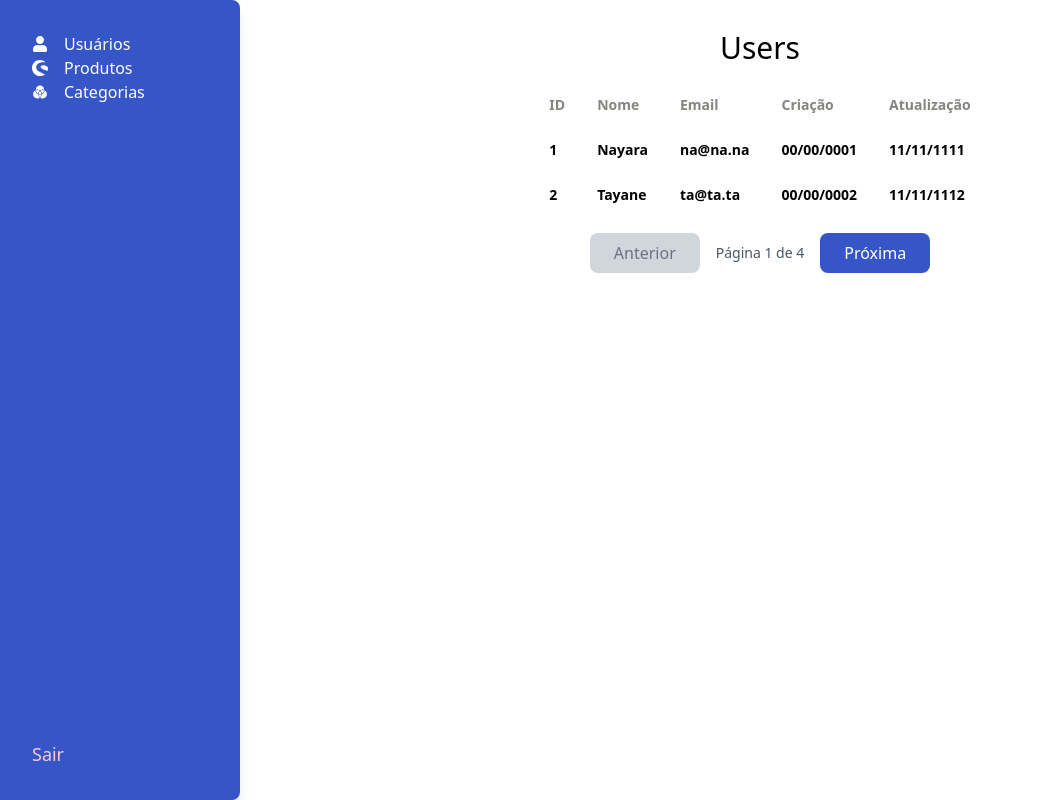
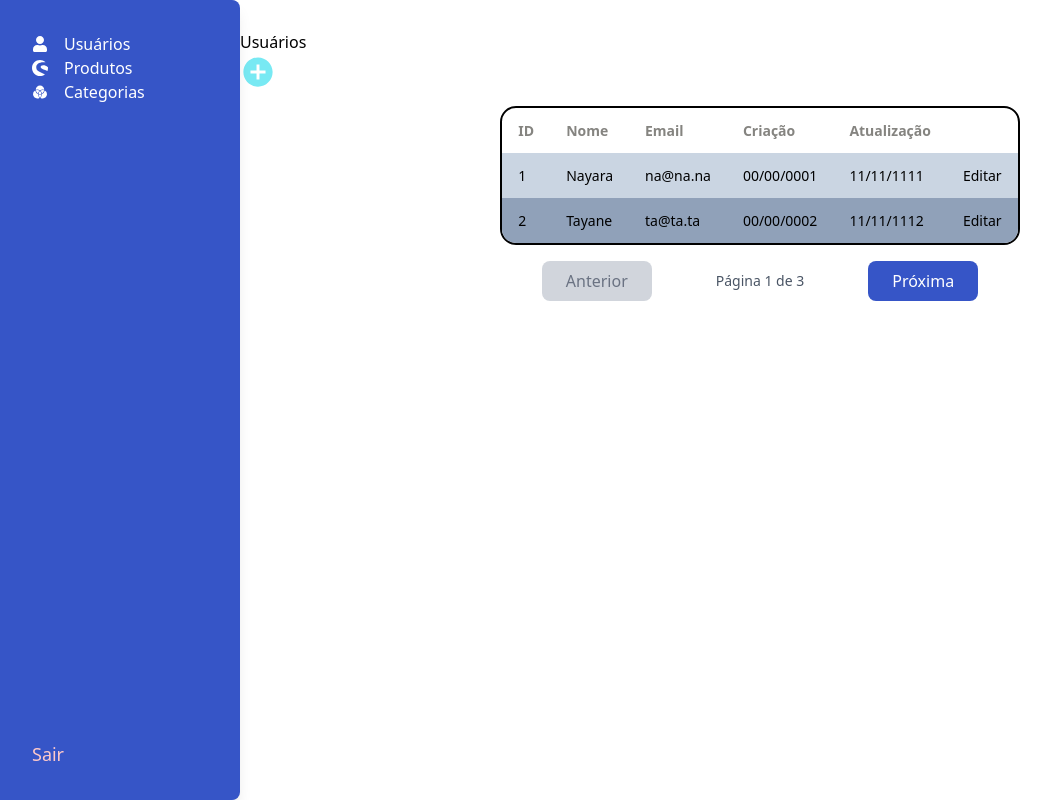
Before and after one commit to do5-5anto5/MSoR, a React (Vite) app: page /dashboard in a window 1280 px wide. Shown: the whole page, without its empty margins (0-1051 px from the left). Built offline with nearby package versions, Linux system fonts and the light colour scheme.

Commit message:
feat: adapt Dashboard index to user create and edit feature - also improve Dashboard table and header style

```diff
--- a/src/pages/Dashboard/index.jsx
+++ b/src/pages/Dashboard/index.jsx
@@ -1,4 +1,6 @@
 import { useState } from "react";
+import { Link } from "react-router-dom";
+import { IoMdAddCircle as AddIcon } from "react-icons/io";
 export default function Dashboard() {
   const [page, setPage] = useState(1);
   const usersMock = [
@@ -44,20 +46,6 @@ export default function Dashboard() {
       createdAt: "00/00/6",
       updatedAt: "11/11/6",
     },
-    {
-      id: 6,
-      name: "Valeria",
-      email: "va@va.va",
-      createdAt: "00/00/6",
-      updatedAt: "11/11/6",
-    },
-    {
-      id: 6,
-      name: "Valeria",
-      email: "va@va.va",
-      createdAt: "00/00/6",
-      updatedAt: "11/11/6",
-    },
   ];
 
   let perPage = 2;
@@ -72,37 +60,44 @@ export default function Dashboard() {
   }
 
   return (
+    <div>
+      <div className="header">
+        <h1 className="h1-header">Usuários</h1>
+        <Link to="/dashboard/users/create">
+          <AddIcon className="text-4xl text-secondary mr-3" />
+        </Link>
+      </div>
       <div className="custom-container items-center flex flex-col">
-      <h1 className="text-3xl font-medium">Users</h1>
-
         <div className="overflow-x-auto mt-4">
-        <table
-          className="table table-zebra
-          w-full"
-        >
-          <thead className="text-tabletitle">
+          <table className="table w-full border-2 rounded-2xl overflow-hidden">
+            <thead className="text-tabletitle bg-tertiary">
               <tr>
                 <th>ID</th>
                 <th>Nome</th>
                 <th>Email</th>
                 <th>Criação</th>
                 <th>Atualização</th>
+                <th></th>
               </tr>
             </thead>
             <tbody>
-            {usersMock.slice(0, page * perPage).map((user) => (
-              <tr key={user.id}>
-                <th>{user.id}</th>
-                <th>{user.name}</th>
-                <th>{user.email}</th>
-                <th>{user.createdAt}</th>
-                <th>{user.updatedAt}</th>
+              {usersMock.slice(0, page * perPage).map((user, index) => (
+                <tr
+                  key={user.id}
+                  className={index % 2 === 0 ? "bg-slate-300" : "bg-slate-400"}
+                >
+                  <td>{user.id}</td>
+                  <td>{user.name}</td>
+                  <td>{user.email}</td>
+                  <td>{user.createdAt}</td>
+                  <td>{user.updatedAt}</td>
+                  <td><Link to={`/dashboard/users/edit/${user.id}`}>Editar</Link></td>
                 </tr>
               ))}
             </tbody>
           </table>
         </div>
-      <div className=" p-4 flex justify-center gap-4 items-center">
+        <div className=" p-4 flex justify-center gap-16 items-center">
           <button
             onClick={handlePreviousButton}
             disabled={page === 1}
@@ -132,5 +127,6 @@ export default function Dashboard() {
           </button>
         </div>
       </div>
+    </div>
   );
 }
```
Lines whose indentation alone changed are shown as unchanged.
